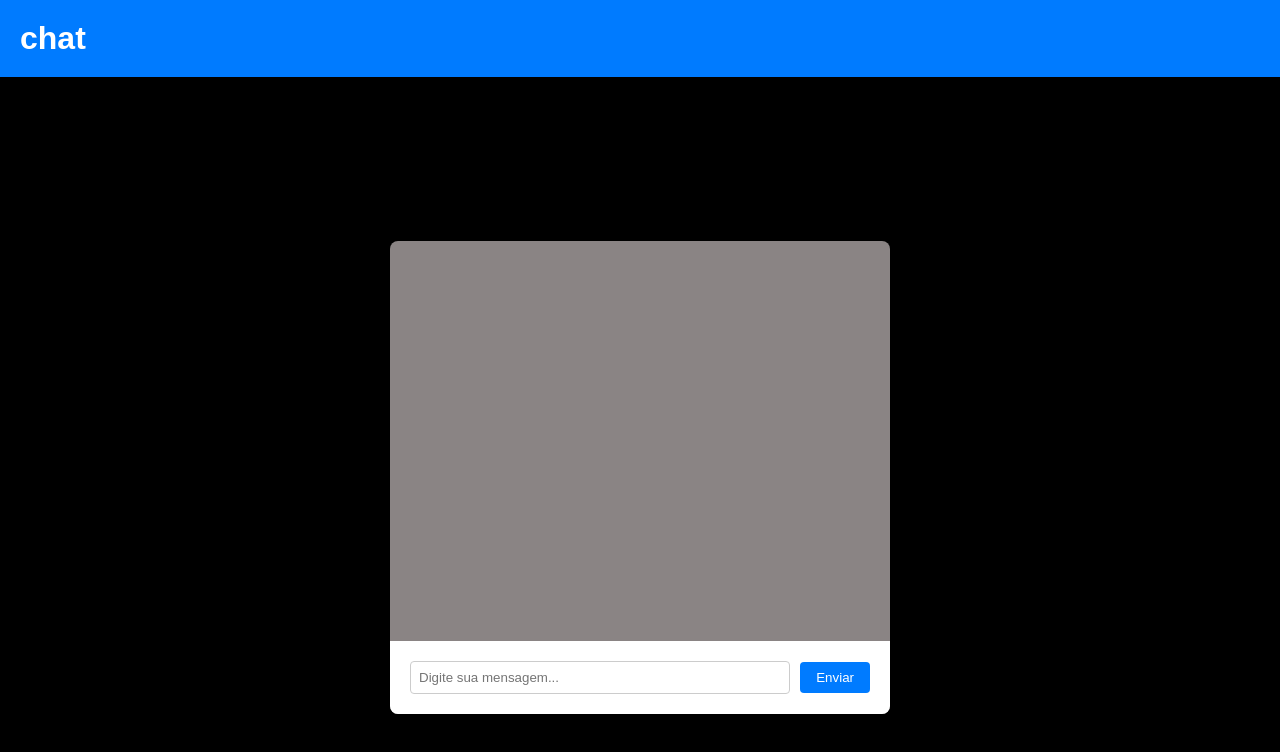
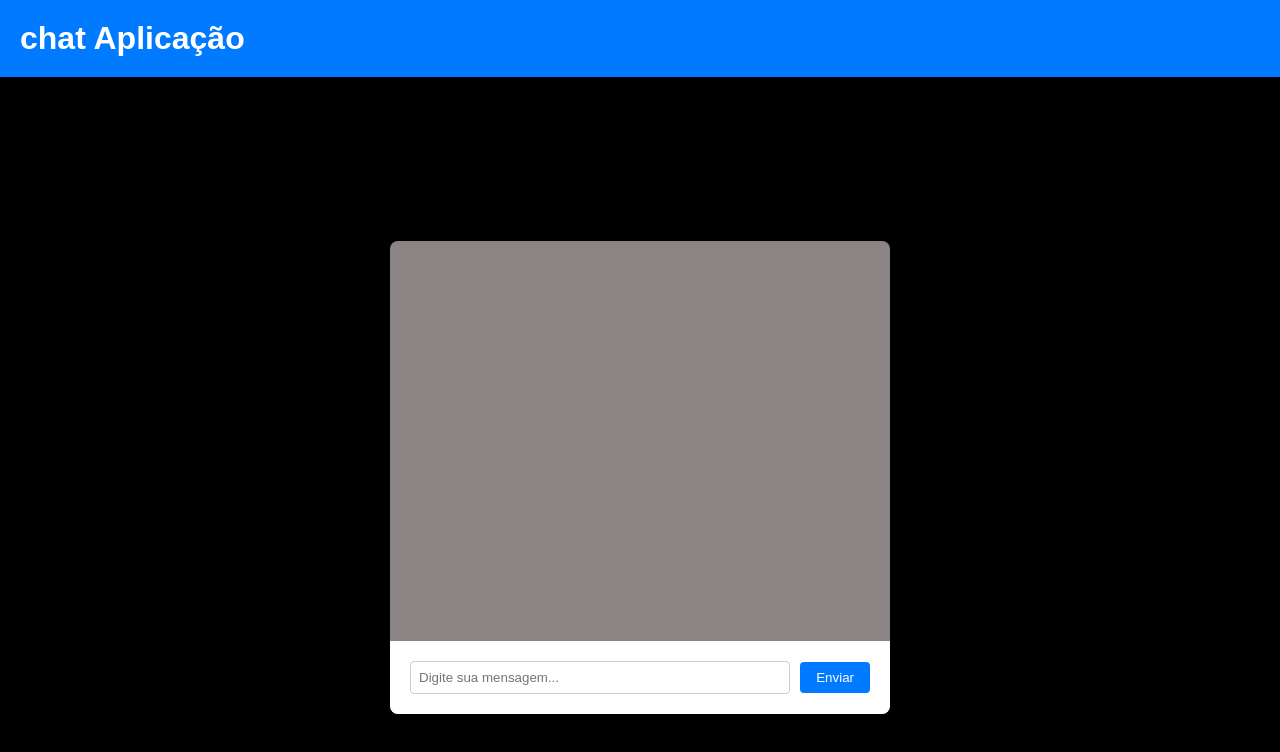
Before and after one commit to isaias-B-Oliveira/projetos-simples, a plain HTML site: page chat/APLICACAO_CHAT/index.html in a window 1280 px wide. Drawn offline with Linux system fonts and the light colour scheme.

Commit message:
adicionando projetos de chat

```diff
--- a/chat/APLICACAO_CHAT/index.html
+++ b/chat/APLICACAO_CHAT/index.html
@@ -8,7 +8,7 @@
 </head>
 <body>
     <header>
-        <h1>chat </h1>
+        <h1>chat Aplicação </h1>
       </header>
       <div class="container">
         <div class="chat-window">
```
